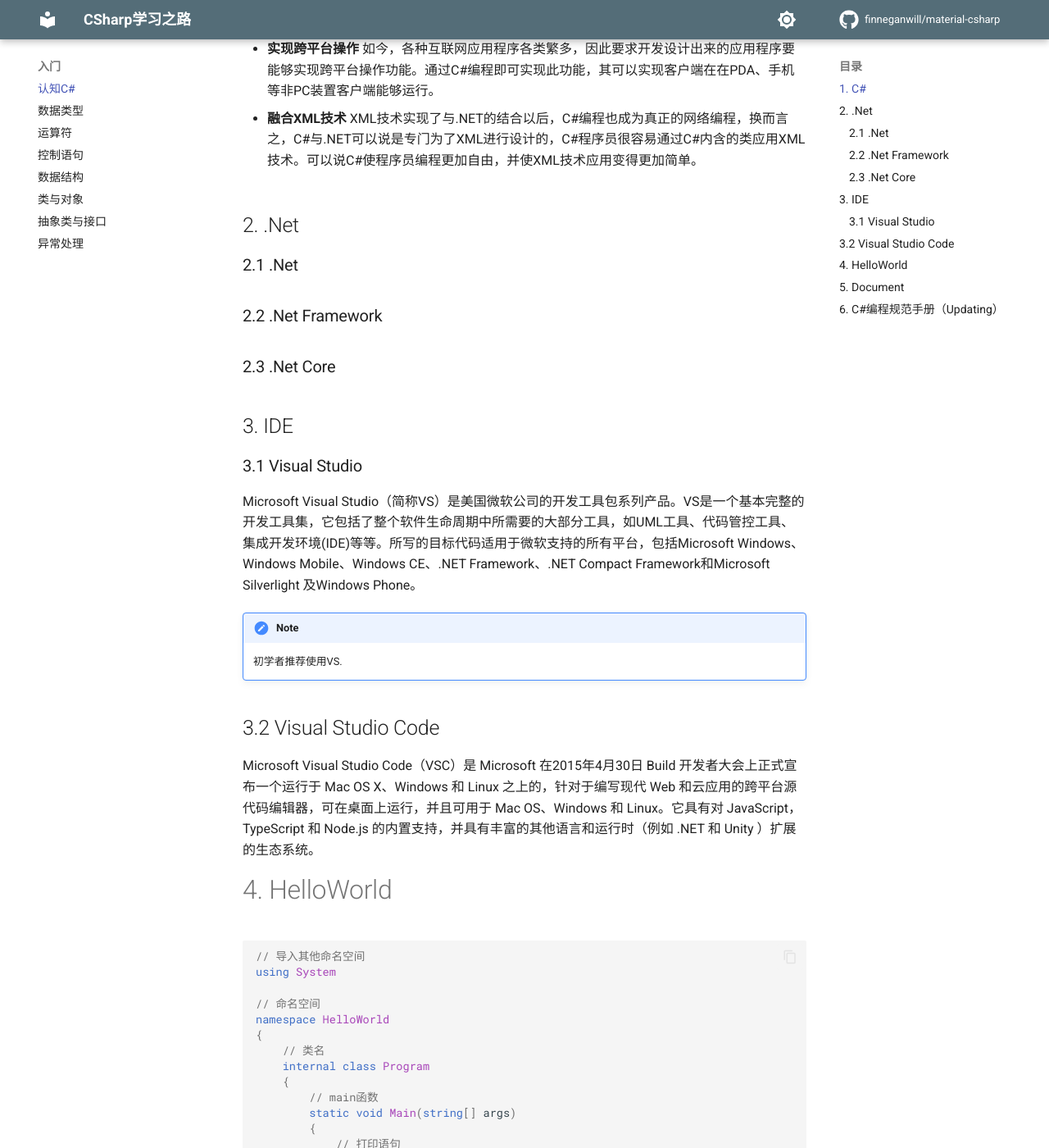
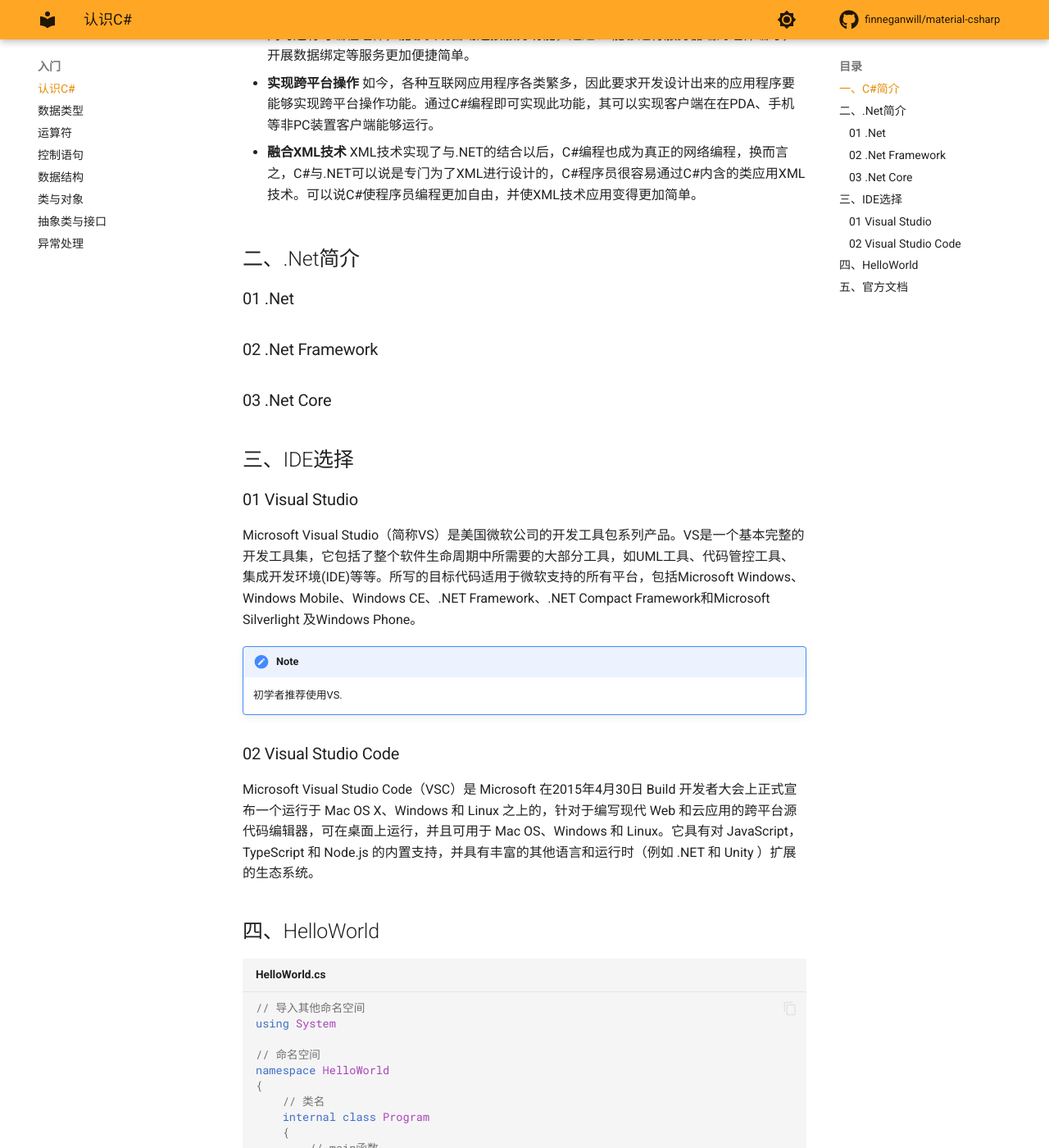
Before and after one commit to finneganwill/material-csharp, an MkDocs documentation site: the page built from docs/入门/00 认识CSharp.md, in a window 1280 px wide and 1400 px high, scrolled down 689 px. Shown: the whole window at 82% size. Built offline with MkDocs 1.6.1 and Material for MkDocs 9.7.7, drawn with Linux system fonts in a browser that asks for light colours; comment, search, counter and statistics services are not loaded; some of the changed text lies outside the part shown.

Commit message:
vault backup: 2023-03-21 10:13:13

````diff
--- a/docs/入门/00 认识CSharp.md
+++ b/docs/入门/00 认识CSharp.md
@@ -1,4 +1,5 @@
-## 1. C#
+# 认识CSharp
+## 一、C#简介
 C#是其是一种安全、稳定、简单、优雅，在C及C++编程语言基础上衍生发展而来的面向对象的新的编程语言。程序员通过C#可以在Microsoft的NET平台上方便地建立各种应用程序，其与Java编程语言类似。
 
 C# 特点
@@ -21,24 +22,24 @@ C# 特点
 	XML技术实现了与.NET的结合以后，C#编程也成为真正的网络编程，换而言之，C#与.NET可以说是专门为了XML进行设计的，C#程序员很容易通过C#内含的类应用XML技术。可以说C#使程序员编程更加自由，并使XML技术应用变得更加简单。
 
 
-## 2. .Net
-### 2.1 .Net
-### 2.2 .Net Framework
-### 2.3 .Net Core
+## 二、.Net简介
+### 01 .Net
+### 02 .Net Framework
+### 03 .Net Core
 
-## 3. IDE
-### 3.1 Visual Studio
+## 三、IDE选择
+### 01 Visual Studio
 Microsoft Visual Studio（简称VS）是美国微软公司的开发工具包系列产品。VS是一个基本完整的开发工具集，它包括了整个软件生命周期中所需要的大部分工具，如UML工具、代码管控工具、集成开发环境(IDE)等等。所写的目标代码适用于微软支持的所有平台，包括Microsoft Windows、Windows Mobile、Windows CE、.NET Framework、.NET Compact Framework和Microsoft Silverlight 及Windows Phone。
 
 !!!Note
 	初学者推荐使用VS.
 
-## 3.2 Visual Studio Code
+### 02 Visual Studio Code
 Microsoft Visual Studio Code（VSC）是 Microsoft 在2015年4月30日 Build 开发者大会上正式宣布一个运行于 Mac OS X、Windows 和 Linux 之上的，针对于编写现代 Web 和云应用的跨平台源代码编辑器，可在桌面上运行，并且可用于 Mac OS、Windows 和 Linux。它具有对 JavaScript，TypeScript 和 Node.js 的内置支持，并具有丰富的其他语言和运行时（例如 .NET 和 Unity ）扩展的生态系统。
 
 
-# 4. HelloWorld
-```C#
+## 四、HelloWorld
+```C# title="HelloWorld.cs"
 // 导入其他命名空间
 using System
 
@@ -58,7 +59,5 @@ namespace HelloWorld
 }
 ```
 
-# 5. Document
+## 五、官方文档
 [C# 文档 - 入门、教程、参考。 | Microsoft Learn](https://learn.microsoft.com/zh-cn/dotnet/csharp/)
-
-# 6. C#编程规范手册（Updating）
--- a/mkdocs.yml
+++ b/mkdocs.yml
@@ -15,7 +15,7 @@ copyright: Copyright &copy; 2022 - 2023 Finnegan Will
 nav:
     - Home: index.md
     - 入门:
-      - '认知C#': '入门/00 认识CSharp.md'
+      - '认识C#': '入门/00 认识CSharp.md'
       - '数据类型': '入门/01 数据类型.md'
       - '运算符': '入门/02 运算符.md'
       - '控制语句': '入门/03 控制语句.md'
@@ -60,9 +60,9 @@ theme:
     # light 明亮模式
     - scheme: default
       # emphasize 强调颜色
-      accent: deep orange
+      accent: cyan
       # header 头
-      primary: blue grey
+      primary: orange
       # switch 开关
       toggle:
         icon: material/brightness-7
@@ -71,7 +71,7 @@ theme:
     # dark
     - scheme: slate
       # emphasize
-      accent: deep orange
+      accent: orange
       # header
       primary: black
       # switch
@@ -155,6 +155,6 @@ plugins:
   # 时间插件
   - git-revision-date-localized:
       enabled: !ENV [CI, false]
-      type: timeago
+      type: datetime
       enable_creation_date: true
       fallback_to_build_date: true
````
Also changed, not shown: docs/入门/01 数据类型.md (+22 -17 lines), docs/入门/.obsidian/workspace.json.
